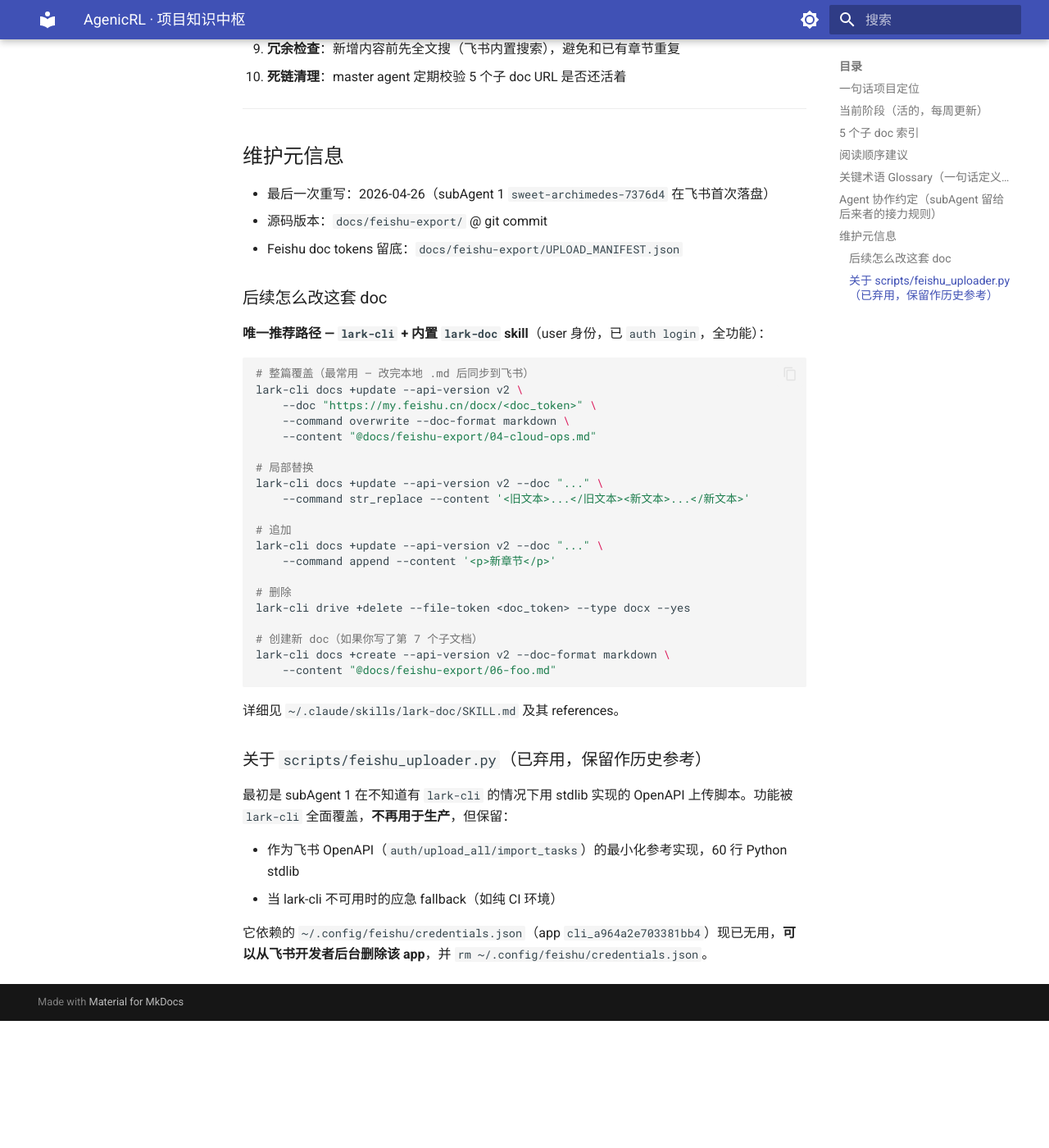
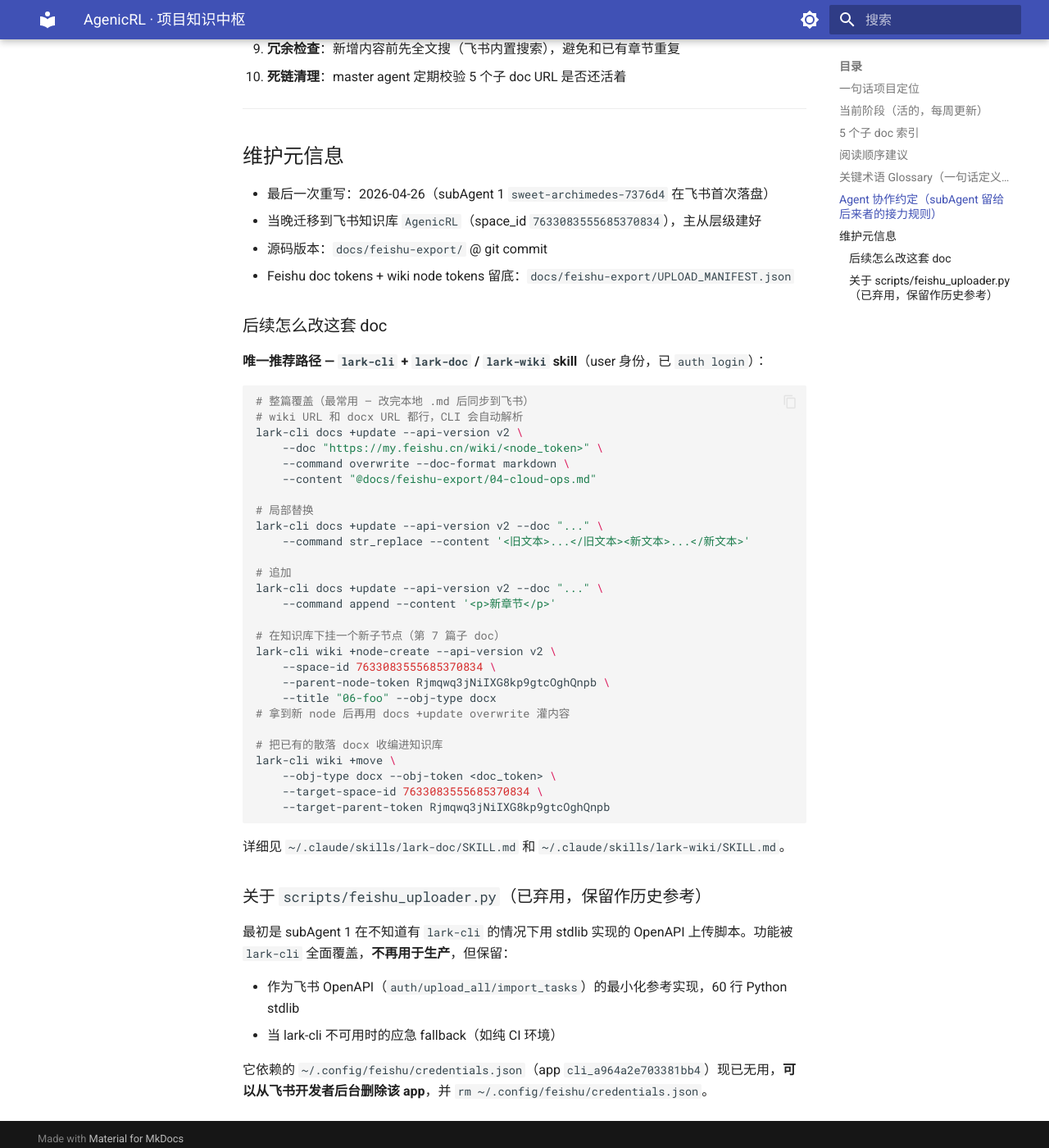
Before and after one commit to zuojunjie/agenicRL, an MkDocs documentation site: the page built from docs/feishu-export/00-master.md, in a window 1280 px wide and 1400 px high, scrolled down 3069 px. Shown: the whole window at 82% size. Built offline with MkDocs 1.6.1 and Material for MkDocs 9.7.7, drawn with Linux system fonts in a browser that asks for light colours; before the commit the page ends 4314 px from its top, so only the background shows below that; some of the changed text lies outside the part shown.

Commit message:
phase -1: organize Feishu docs into Wiki space with master/child hierarchy
Created Feishu Wiki space 'AgenicRL' (space_id 7633083555685370834,
team/private) and moved all 6 docs in:

  📚 AgenicRL (wiki space)
   └── 📄 项目知识中枢 (master, wiki root)
        ├── 决策档案
        ├── 架构与阶段依赖
        ├── Search-R1 心智模型
        ├── 云端运维大全
        └── Phase -1 进度档

Why: previously the 6 docs lived flat under 我的空间 root with no
parent-child relationship — visually scattered, no breadcrumb trail.
Wiki space gives native hierarchy, sidebar nav, and ownership
boundary; underlying docx tokens are unchanged (move is a re-mount,
not a re-create), so all existing prose stays intact.

URLs change form: https://my.feishu.cn/docx/<doc_token>
              ->  https://my.feishu.cn/wiki/<node_token>
Both still work; wiki URL is canonical going forward.

Updated:
- 00-master.md: 5 child links rewritten to wiki URLs; intro now says
  "本文 = 知识库首页"; maintenance recipes now include lark-wiki
  shortcuts (+node-create, +move) for adding new pages
- UPLOAD_MANIFEST.json: now records both doc_token and wiki_node_token
  per node, plus the wiki_space block and 3 edit recipes

Co-Authored-By: Claude Opus 4.7 (1M context) <noreply@anthropic.com>

````diff
--- a/docs/feishu-export/00-master.md
+++ b/docs/feishu-export/00-master.md
@@ -1,6 +1,7 @@
 # AgenicRL · 项目知识中枢
 
-> **这是一份 master doc**：只放导航 + 全局状态 + 术语表。所有细节都在 5 个子 doc 里，互不重叠。
+> **位置**：飞书知识库 [AgenicRL](https://my.feishu.cn/wiki/Rjmqwq3jNiIXG8kp9gtcOghQnpb) / space_id `7633083555685370834`
+> **本文 = 知识库首页**：只放导航 + 全局状态 + 术语表。所有细节都在 5 个子节点里，互不重叠。
 > **维护原则**：每个子 doc 单一职责；master 只更新进度和子 doc 索引；**禁止把内容写在 master 里**。
 
 ---
@@ -40,11 +41,11 @@
 
 | # | 子 doc | 一句话职责 | 维护人 |
 |---|---|---|---|
-| 01 | [决策档案](https://my.feishu.cn/docx/TGYRdxgagolGv9xzj0Tc0oUsnfc) | 为什么是 Search-R1 / 5+2 论文路径 / 4×A100 + 3B 算力配置 | master agent |
-| 02 | [架构与阶段依赖](https://my.feishu.cn/docx/J82yd1pjNo8yRBxMBf0c3sNGnvb) | Phase 0–5 DAG · trunk 共享产物 · git/wandb 命名规范 | master agent |
-| 03 | [Search-R1 心智模型](https://my.feishu.cn/docx/OFjzdpdPkoWPRgxFj3ScOcWpnIy) | 60 行 agent loop · 两进程架构 · 与 GRPO 的连接 · 后续 phase 在哪改 | master agent |
-| 04 | [云端运维大全](https://my.feishu.cn/docx/SnS0dQXACo3iOKxSKJEcqJqyntd) | AutoDL / HF / SSH / SCP 全部踩坑（§1–§9 master，§10 subAgent 1） | master + subAgent 1 |
-| 05 | [Phase -1 进度档](https://my.feishu.cn/docx/PKV2dOZnTod9A6xp3ohce0IfnMd) | 8 项交付物 · kickoff 摘要 · 镜像保存策略 | master agent |
+| 01 | [决策档案](https://my.feishu.cn/wiki/DXqmwZ8VOivhTZkySxYc1O0onHd) | 为什么是 Search-R1 / 5+2 论文路径 / 4×A100 + 3B 算力配置 | master agent |
+| 02 | [架构与阶段依赖](https://my.feishu.cn/wiki/PdXTwNPwTiSa4Kk4DSgcJZd1nrd) | Phase 0–5 DAG · trunk 共享产物 · git/wandb 命名规范 | master agent |
+| 03 | [Search-R1 心智模型](https://my.feishu.cn/wiki/Sj1cwJ7mLiuRuKkE3IucXINInZc) | 60 行 agent loop · 两进程架构 · 与 GRPO 的连接 · 后续 phase 在哪改 | master agent |
+| 04 | [云端运维大全](https://my.feishu.cn/wiki/YYk1wwEZqiwRX4kUUoXczVRWn1b) | AutoDL / HF / SSH / SCP 全部踩坑（§1–§9 master，§10 subAgent 1） | master + subAgent 1 |
+| 05 | [Phase -1 进度档](https://my.feishu.cn/wiki/Hgp7wyGoFi5wVBkYRFcclX3Onwg) | 8 项交付物 · kickoff 摘要 · 镜像保存策略 | master agent |
 
 ---
 
@@ -98,17 +99,19 @@
 ## 维护元信息
 
 - 最后一次重写：2026-04-26（subAgent 1 `sweet-archimedes-7376d4` 在飞书首次落盘）
+- 当晚迁移到飞书知识库 `AgenicRL`（space_id `7633083555685370834`），主从层级建好
 - 源码版本：`docs/feishu-export/` @ git commit
-- Feishu doc tokens 留底：`docs/feishu-export/UPLOAD_MANIFEST.json`
+- Feishu doc tokens + wiki node tokens 留底：`docs/feishu-export/UPLOAD_MANIFEST.json`
 
 ### 后续怎么改这套 doc
 
-**唯一推荐路径 — `lark-cli` + 内置 `lark-doc` skill**（user 身份，已 `auth login`，全功能）：
+**唯一推荐路径 — `lark-cli` + `lark-doc` / `lark-wiki` skill**（user 身份，已 `auth login`）：
 
 ```bash
 # 整篇覆盖（最常用 — 改完本地 .md 后同步到飞书）
+# wiki URL 和 docx URL 都行，CLI 会自动解析
 lark-cli docs +update --api-version v2 \
-    --doc "https://my.feishu.cn/docx/<doc_token>" \
+    --doc "https://my.feishu.cn/wiki/<node_token>" \
     --command overwrite --doc-format markdown \
     --content "@docs/feishu-export/04-cloud-ops.md"
 
@@ -120,15 +123,21 @@ lark-cli docs +update --api-version v2 --doc "..." \
 lark-cli docs +update --api-version v2 --doc "..." \
     --command append --content '<p>新章节</p>'
 
-# 删除
-lark-cli drive +delete --file-token <doc_token> --type docx --yes
+# 在知识库下挂一个新子节点（第 7 篇子 doc）
+lark-cli wiki +node-create --api-version v2 \
+    --space-id 7633083555685370834 \
+    --parent-node-token Rjmqwq3jNiIXG8kp9gtcOghQnpb \
+    --title "06-foo" --obj-type docx
+# 拿到新 node 后再用 docs +update overwrite 灌内容
 
-# 创建新 doc（如果你写了第 7 个子文档）
-lark-cli docs +create --api-version v2 --doc-format markdown \
-    --content "@docs/feishu-export/06-foo.md"
+# 把已有的散落 docx 收编进知识库
+lark-cli wiki +move \
+    --obj-type docx --obj-token <doc_token> \
+    --target-space-id 7633083555685370834 \
+    --target-parent-token Rjmqwq3jNiIXG8kp9gtcOghQnpb
 ```
 
-详细见 `~/.claude/skills/lark-doc/SKILL.md` 及其 references。
+详细见 `~/.claude/skills/lark-doc/SKILL.md` 和 `~/.claude/skills/lark-wiki/SKILL.md`。
 
 ### 关于 `scripts/feishu_uploader.py`（已弃用，保留作历史参考）
 
````
Also changed, not shown: docs/feishu-export/UPLOAD_MANIFEST.json (+25 -11 lines).
